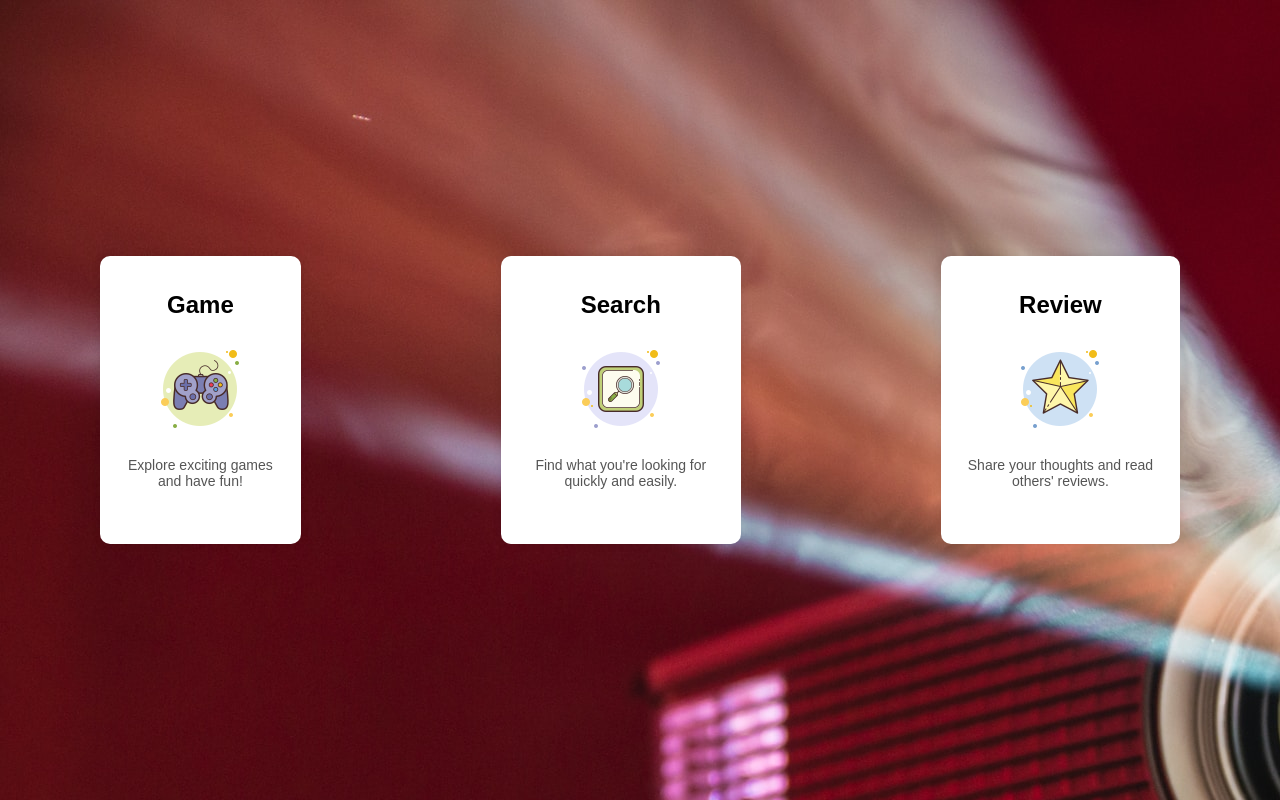
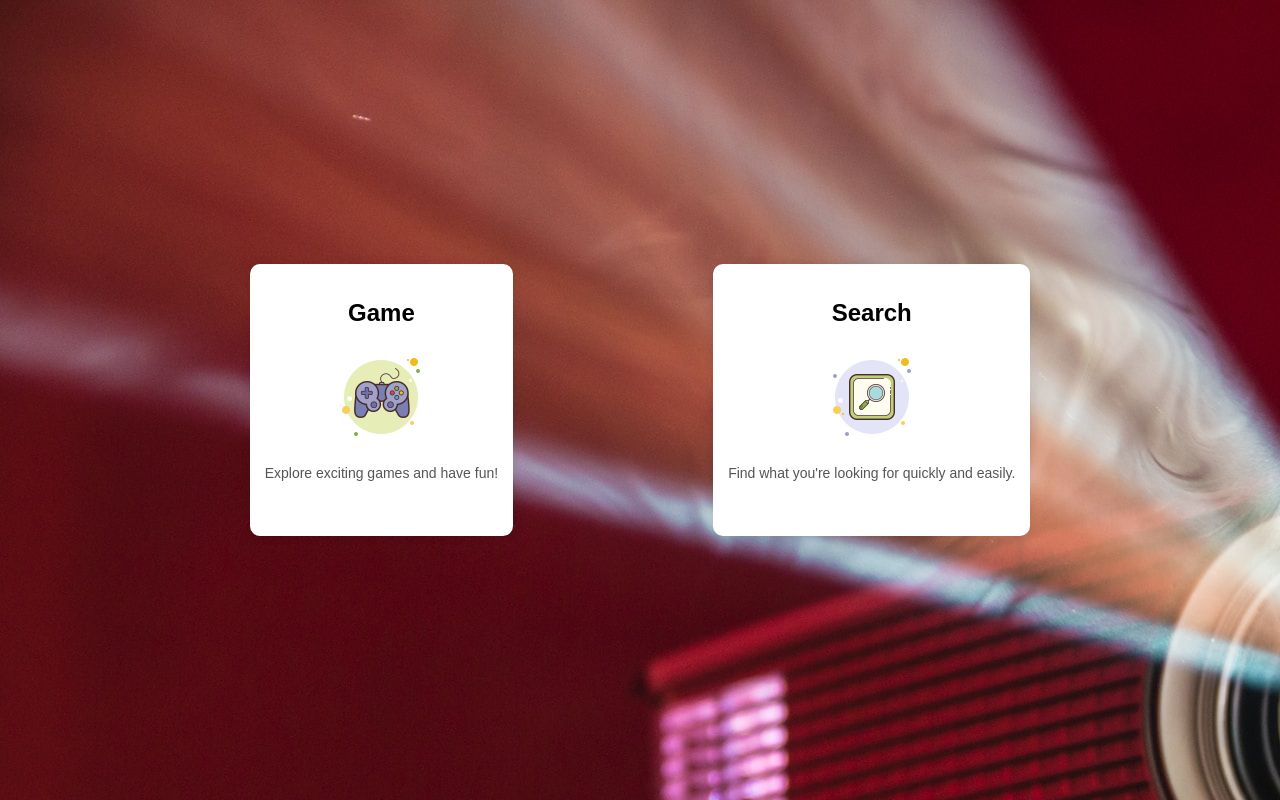
Before and after one commit to Moon350/movie_database, a website: page Public/homepage.html in a window 1280 px wide. Drawn offline with Linux system fonts and the light colour scheme.

Commit message:
Deleted review button

```diff
--- a/Public/homepage.html
+++ b/Public/homepage.html
@@ -69,13 +69,6 @@
             </a>
             <p class="description">Find what you're looking for quickly and easily.</p>
         </div>
-        <div class="button">
-            <h2 class="title">Review</h2>
-            <a href="review.html">
-                <img src="images/review-button-image.png" alt="Review Button">
-            </a>
-            <p class="description">Share your thoughts and read others' reviews.</p>
-        </div>
     </div>
 </body>
 
```
